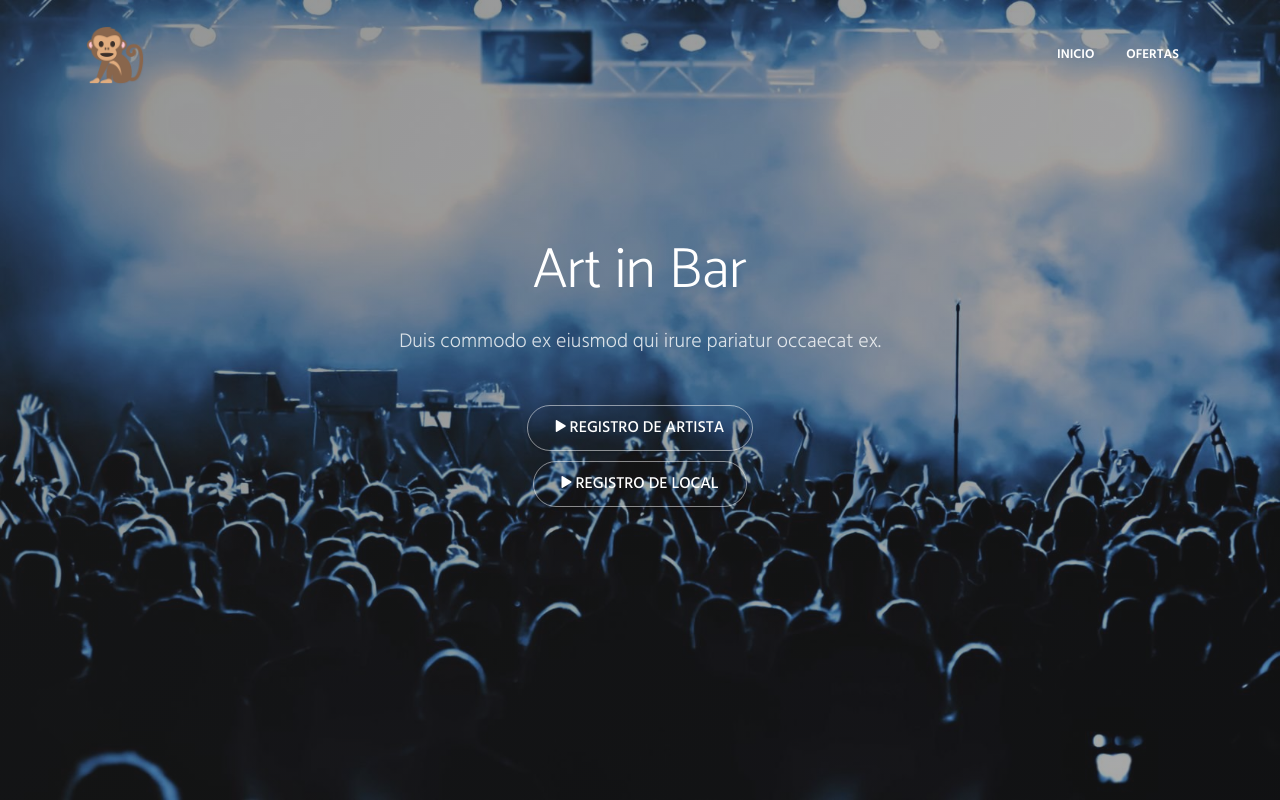
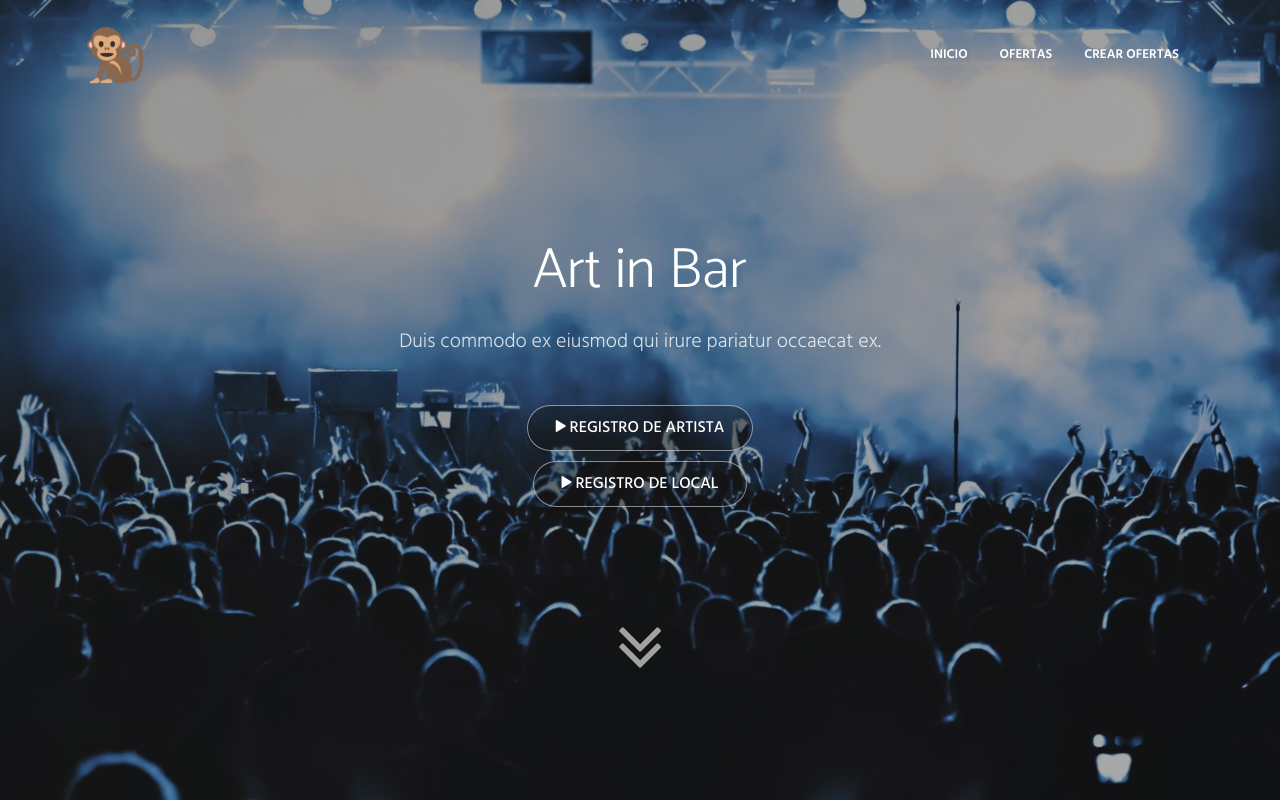
Before and after one commit to Javrd/sepp, a Django app: page /artinbar in a window 1280 px wide. Run offline with Django 3.2, Linux system fonts and the light colour scheme; some libraries are stand-ins or nearby versions.

Commit message:
Feat: Animated index

```diff
--- /dev/null
+++ b/mvp/static/css/demo.css
@@ -0,0 +1,33 @@
+/*
+    Created on : Jul 22, 2017, 12:38:02 PM
+    Author     : Atta-Ur-Rehman Shah (http://attacomsian.com)
+*/
+.btn-twitter, .btn-facebook, .btn-google, .btn-linkedin, .btn-github{
+    margin-right: 10px;
+    font-size: 19px;
+}
+.btn-twitter, .btn-twitter:hover{
+    color:#00aced;
+}
+.btn-facebook, .btn-facebook:hover{
+    color: #3b5998;
+}
+.btn-google, .btn-google:hover{
+    color: #dd4b39;
+}
+.btn-linkedin, .btn-linkedin:hover{
+    color: #007bb6;
+}
+.btn-github, .btn-github:hover{
+    color: #000000;
+}
+.demo-section.hero-header{
+    height: 80vh;
+    background-image: url(../img/bg1.jpg);
+}
+.demo-section .brand{
+    margin-top: 20vh;
+}
+.img-team{
+    max-width: 150px;
+}
--- a/mvp/static/css/style.css
+++ b/mvp/static/css/style.css
@@ -16,3 +16,16 @@
 .btn-xs {
     margin: 0px;
 }
+
+.btn-outline-white {
+    opacity: 0;
+    background-color: rgba(21, 22, 22, 0.4);
+}
+
+.fa-angle-double-down {
+    opacity: 0;
+}
+
+.wrapper {
+    overflow-x: hidden;
+}
--- a/mvp/templates/common/footer.html
+++ b/mvp/templates/common/footer.html
@@ -8,6 +8,8 @@
 <script src="../static/js/vendors/daterangepicker/daterangepicker.js"></script>
 <!--custom js-->
 <script src="../static/js/app.js"></script>
+<!--anime.js-->
+<script src="https://cdnjs.cloudflare.com/ajax/libs/animejs/2.2.0/anime.min.js" integrity="sha256-BuxrUdr/4YoztQLxT6xmdO6hSQw2d6BtBUY1pteGds4=" crossorigin="anonymous"></script>
 </body>
 
 </html>
--- a/mvp/templates/common/header.html
+++ b/mvp/templates/common/header.html
@@ -37,10 +37,13 @@
             <div class="collapse navbar-collapse" id="navbarCollapse">
                 <ul class="navbar-nav ml-auto">
                     <li class="nav-item">
-                        <a class="nav-link page-scroll" href="#home">Inicio</a>
+                        <a class="nav-link page-scroll" href="/artinbar">Inicio</a>
                     </li>
                     <li class="nav-item">
-                        <a class="nav-link page-scroll" href="#features">Ofertas</a>
+                        <a class="nav-link page-scroll" href="/offerList">Ofertas</a>
+                    </li>
+                    <li class="nav-item">
+                        <a class="nav-link page-scroll" href="/offerForm">Crear ofertas</a>
                     </li>
                 </ul>
             </div>
--- a/mvp/templates/index.html
+++ b/mvp/templates/index.html
@@ -8,8 +8,8 @@
 <div class="wrapper">
 
     <!--header section-->
-    <section class="colored-section hero-header" id="home" style="background-image: url(../static/img/slide1.jpg)">
-        <div class="container">
+    <section class="colored-section hero-header" id="home" style="background-image: url(../static/img/slide1.jpg);display: flex;flex-direction: column">
+        <div class="container" >
             <div class="row">
                 <div class="col-md-8 offset-md-2">
                     <div class="brand">
@@ -17,19 +17,43 @@
                         <p class="lead mb-5">
                             Duis commodo ex eiusmod qui irure pariatur occaecat ex.
                         </p>
-                        <a href="#features" class="btn btn-outline-white btn-round btn-md page-scroll">
+                        <a href="#" class="btn btn-outline-white btn-round btn-md page-scroll">
                             <em class="ion-play"></em> Registro de Artista
                         </a>
                         <br>
-                        <a href="#features" class="btn btn-outline-white btn-round btn-md page-scroll">
+                        <a href="#" class="btn btn-outline-white btn-round btn-md page-scroll">
                             <em class="ion-play"></em> Registro de Local
                         </a>
                     </div>
                 </div>
             </div>
         </div>
+        <div class="row align-items-center justify-content-center flex-grow: 1;" style="height:100%">
+            <div class="col-6 text-center">
+                    <i id="#goBottom" class="fa fa-angle-double-down fa-5x" aria-hidden="true"></i>
+            </div>
+        </div>
     </section>
-
 </div>
 
+<script>
+    window.onload = function(){
+        anime({
+            targets: '.btn',
+            opacity: 1,
+            easing: 'easeInOutQuad',
+            duration: 800,
+            delay: function(el, i, l) {
+                return (i * 500)+100;
+            }
+        });
+        anime({
+            targets: '.fa',
+            opacity: 1,
+            translateY: 30,
+            easing: 'easeInOutQuad',
+            delay: 1500
+        });
+    }
+</script>
 {% endblock %}
```
